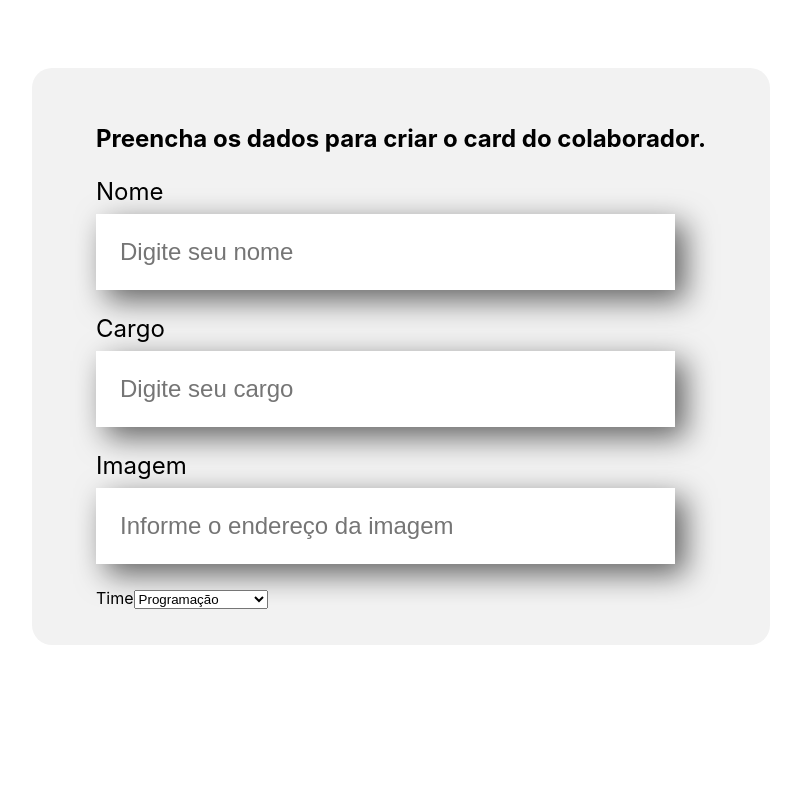
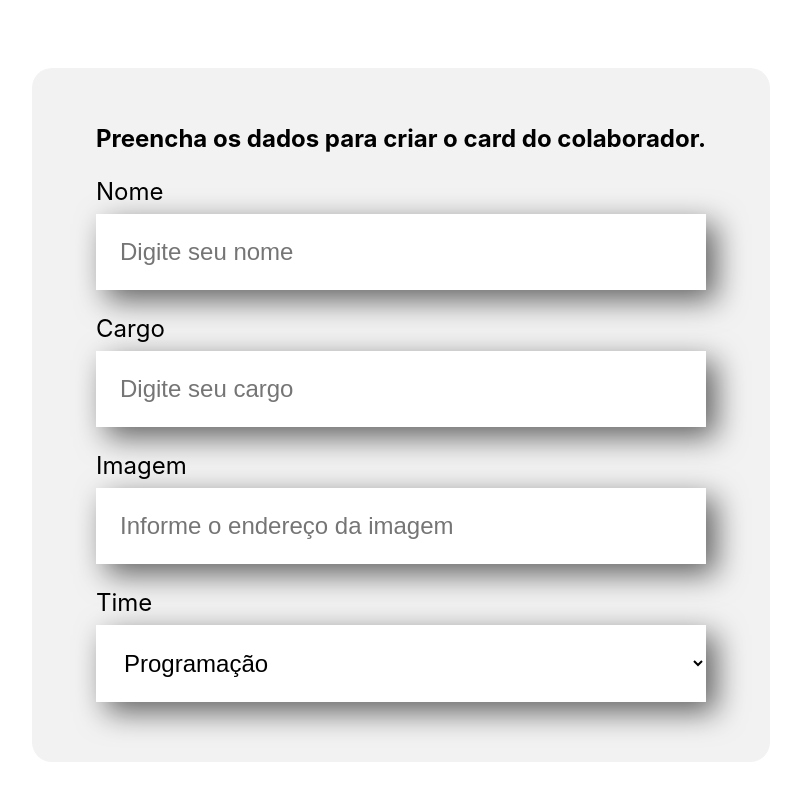
Before and after one commit to viniciusdamascenosouza/organo, a React (Create React App) app in the folder organo/: page / in a window 1280 px wide. Shown: the part 510-1310 px from the top of the page, without its empty margins (239-1040 px from the left). Before the commit the page ends 1235 px from the top, so only its background shows below. Built offline with nearby package versions, Linux system fonts and the light colour scheme.

Commit message:
definindo times

```diff
--- a/organo/src/componentes/CampoTexto/CampoTexto.css
+++ b/organo/src/componentes/CampoTexto/CampoTexto.css
@@ -1,4 +1,4 @@
-.campo-texto {
+.campo-texto{
     margin: 24px 0;
 
 }
@@ -12,8 +12,7 @@
 .campo-texto input {
     background-color: #FFFFFF;
     box-shadow: 10px 10px 30px rgba(0, 0, 0, 0.6);
-    width: 95%;
-    /* mudar para 100% depois */
+    width: 100%;
     border: none;
     font-size: 24px;
     padding: 24px;
--- a/organo/src/componentes/ListaSuspensa/ListaSuspensa.css
+++ b/organo/src/componentes/ListaSuspensa/ListaSuspensa.css
@@ -0,0 +1,19 @@
+.lista-suspensa {
+    margin: 24px 0;
+}
+
+.lista-suspensa label {
+    display: block;
+    margin-bottom: 8px;
+    font-size: 24px;
+}
+
+.lista-suspensa select {
+    background-color: #FFFFFF;
+    box-shadow: 10px 10px 30px rgba(0, 0, 0, 0.6);
+    width: 100%;
+    border: none;
+    font-size: 24px;
+    padding: 24px;
+    box-sizing: border-box;
+}
--- a/organo/src/componentes/ListaSuspensa/ListaSuspensa.js
+++ b/organo/src/componentes/ListaSuspensa/ListaSuspensa.js
@@ -2,7 +2,7 @@
 
 export const ListaSuspensa = (props) => {
   return (
-      <div>
+      <div className="lista-suspensa">
         <label>{props.label}</label>
         <select>
           {props.itens.map(item => <option key="{item}">{item}</option>)}
```
